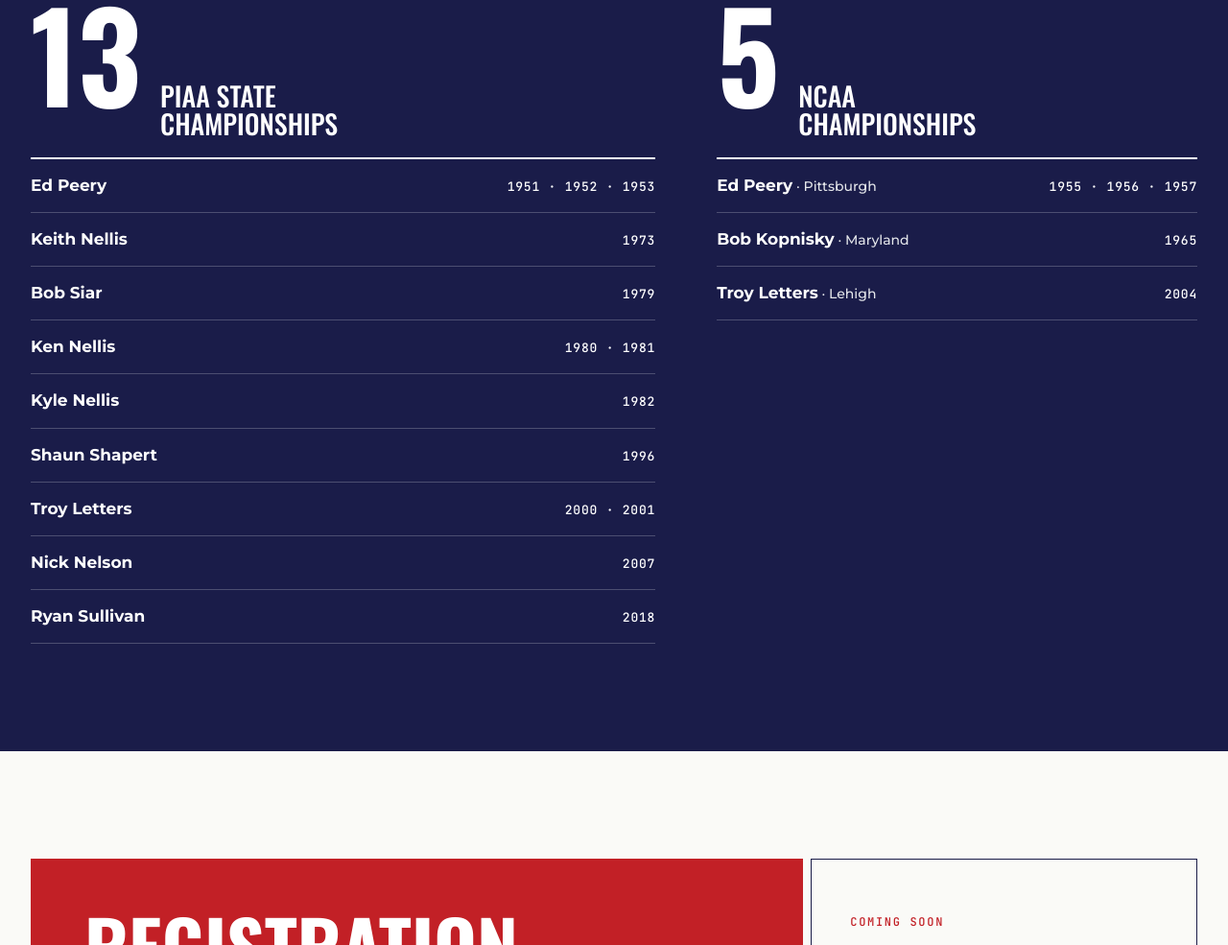
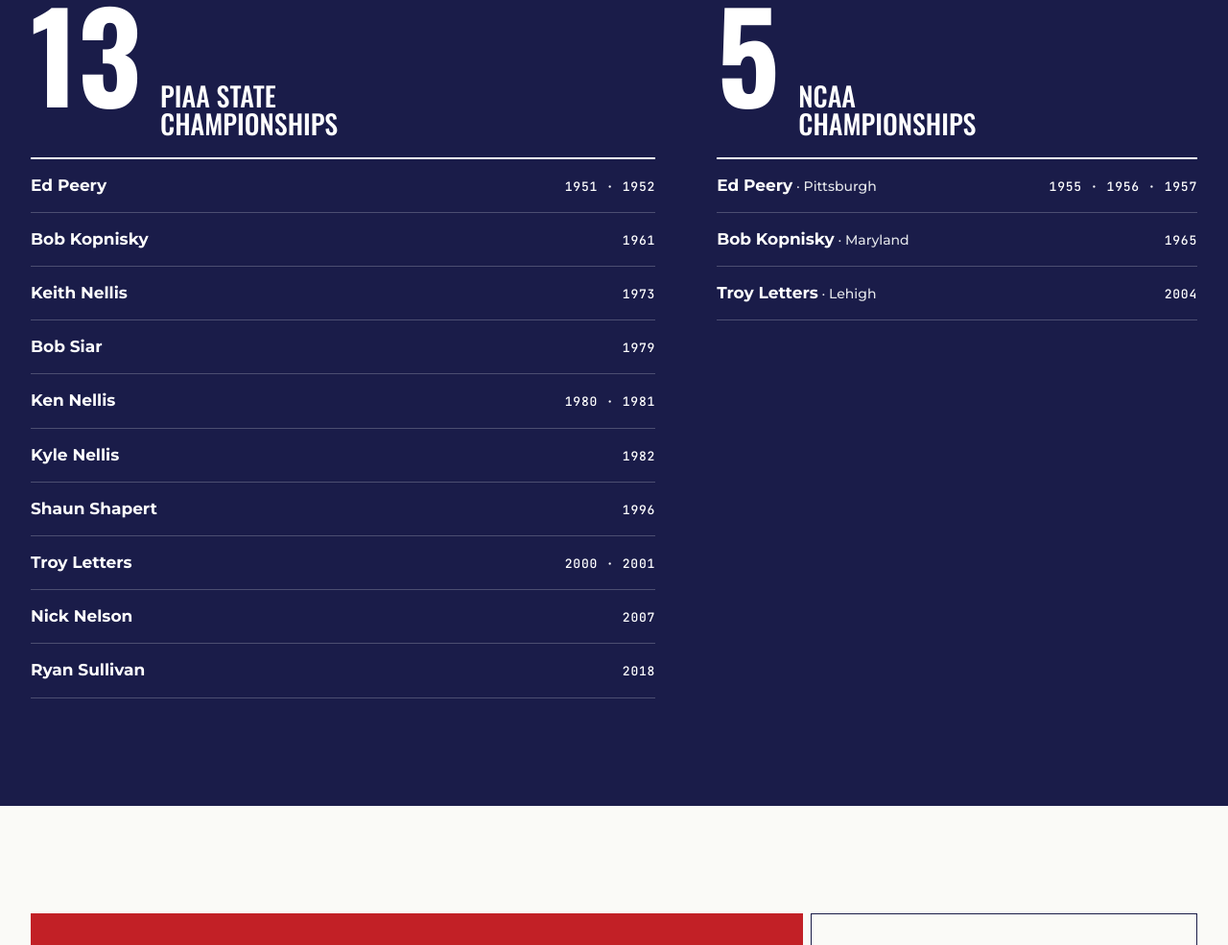
Before and after one commit to matsidewrestlingco-netizen/shalerarea, a plain HTML site: page index.html in a window 1280 px wide. Shown: the part 4122-5107 px from the top of the page at 96% size. Drawn offline with nearby package versions, Linux system fonts and the light colour scheme.

Commit message:
Fix state champions: Ed Peery 1951-52, add Bob Kopnisky 1961
Co-Authored-By: Claude Opus 5.5 <noreply@anthropic.com>

```diff
--- a/index.html
+++ b/index.html
@@ -139,7 +139,8 @@
       <div class="honors">
         <div>
           <div class="honor-head"><span class="honor-n">13</span><span class="honor-title">PIAA State<br>Championships</span></div>
-          <div class="honor-row"><span class="honor-name">Ed Peery</span><span class="honor-years">1951 · 1952 · 1953</span></div>
+          <div class="honor-row"><span class="honor-name">Ed Peery</span><span class="honor-years">1951 · 1952</span></div>
+          <div class="honor-row"><span class="honor-name">Bob Kopnisky</span><span class="honor-years">1961</span></div>
           <div class="honor-row"><span class="honor-name">Keith Nellis</span><span class="honor-years">1973</span></div>
           <div class="honor-row"><span class="honor-name">Bob Siar</span><span class="honor-years">1979</span></div>
           <div class="honor-row"><span class="honor-name">Ken Nellis</span><span class="honor-years">1980 · 1981</span></div>
```
